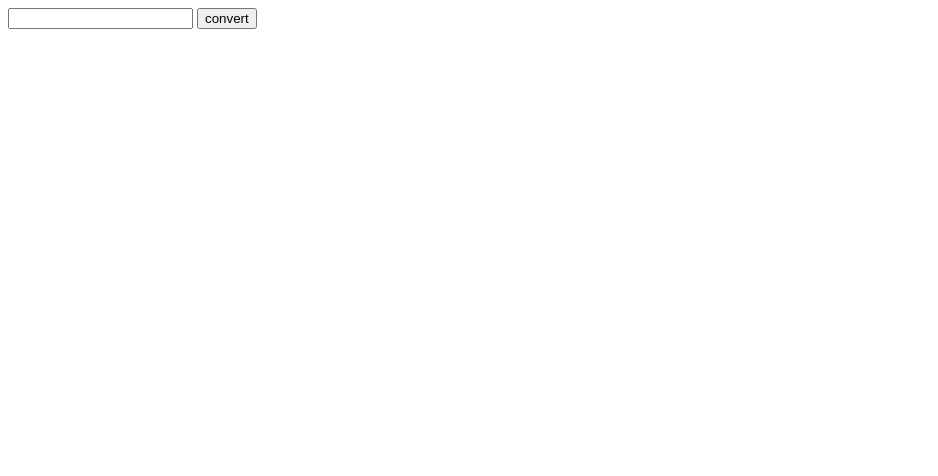
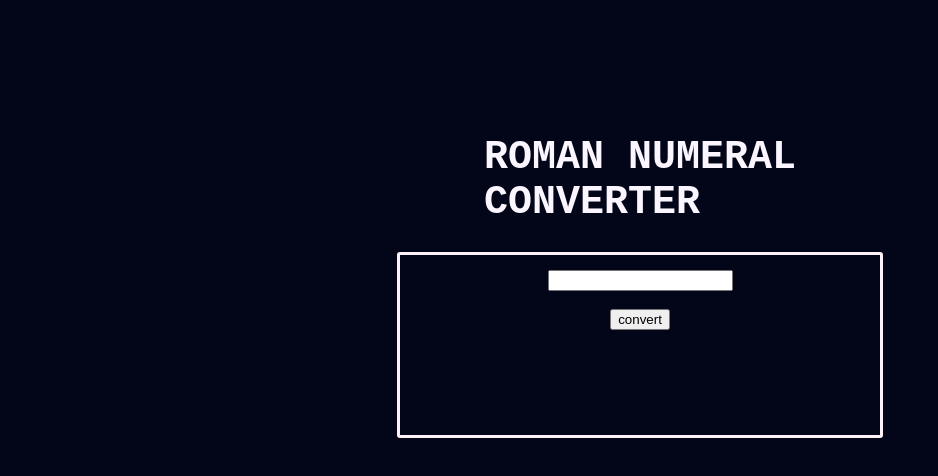
Before and after one commit to stevemuiru/roman-numeral-converter, a plain HTML site: page index.html in a window 1280 px wide. Shown: the whole page, without its empty margins (0-938 px from the left). Drawn offline with Linux system fonts and the light colour scheme.

Commit message:
html and css code additions

```diff
--- a/index.html
+++ b/index.html
@@ -3,11 +3,17 @@
 <head>
     <meta charset="UTF-8">
     <meta name="viewport" content="width=device-width, initial-scale=1.0">
-    <title>Document</title>
+    <title>Roman Numeral Converter</title>
+    <link rel="stylesheet" href="style.css">
 </head>
 <body>
-<input id="number" type="number"></input>
-<button id="convert-btn">convert</button>
+    <h1>ROMAN NUMERAL <br>CONVERTER</h1>
+    <div class="box">
+        <input id="number" type="number"></input>
+        <br>
+        <br>
+        <button id="convert-btn">convert</button>
+    </div>
 <span id="output"></span>
 <script src="main.js"></script>
 </body>
--- /dev/null
+++ b/style.css
@@ -0,0 +1,19 @@
+body{
+    background-color: oklch(12.9% 0.042 264.695);
+    display: grid;
+    place-items: center;
+    padding-top: 100px;
+    font-family: 'Courier New', Courier, monospace;
+}
+h1{
+    color: oklch(97.7% 0.014 308.299);
+    font-size: 40px;
+}
+.box{
+    border: 3px solid oklch(97.1% 0.014 343.198);
+    height: 150px;
+    width: 450px;
+    border-radius: 3px;
+    padding: 15px;
+    text-align: center;
+}
```
